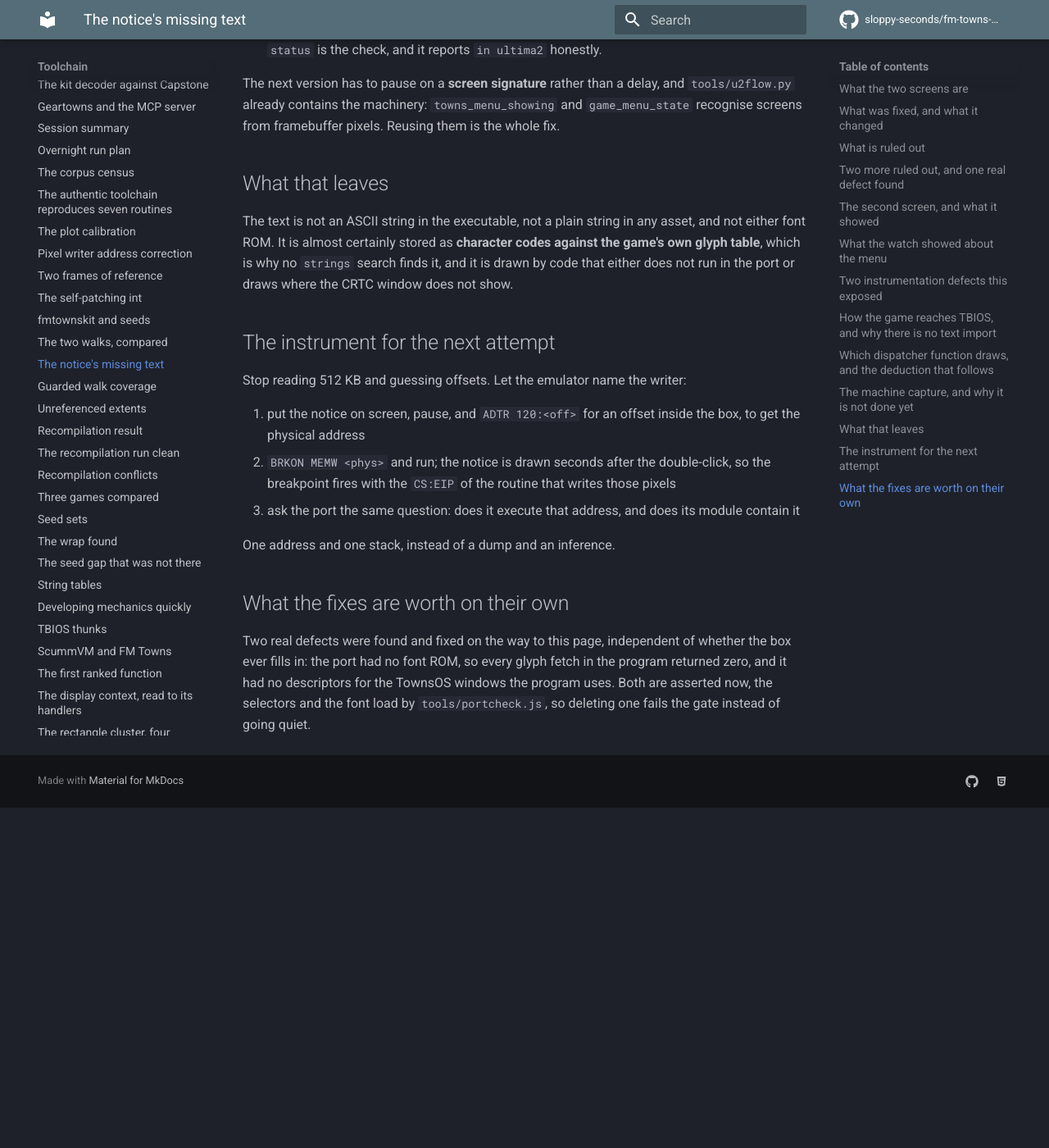
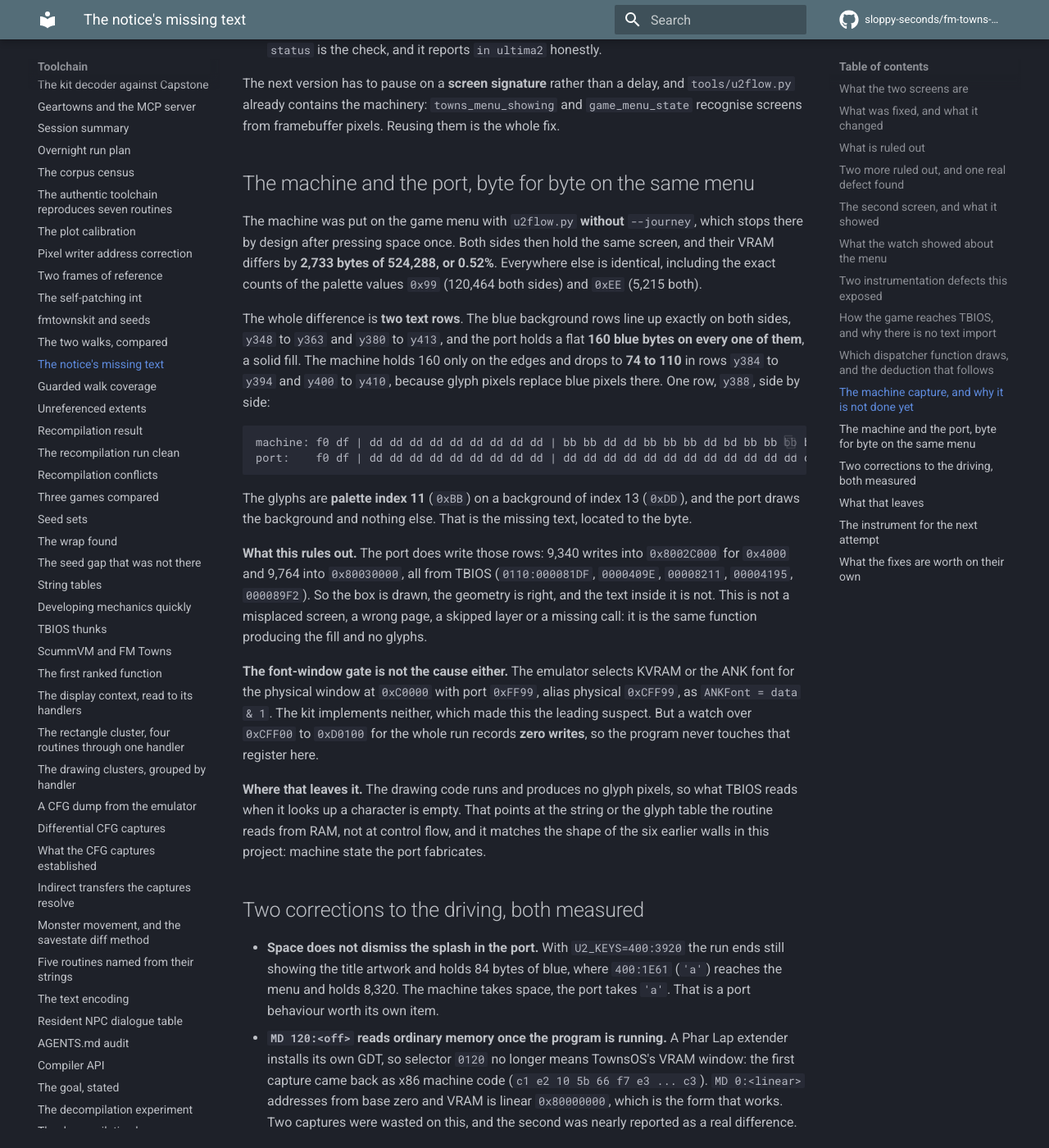
Before and after one commit to sloppy-seconds/fm-towns-ultima, an MkDocs documentation site: the page built from docs/port-missing-text.md, in a window 1280 px wide and 1400 px high, scrolled down 7309 px. Shown: the whole window at 82% size. Built offline with MkDocs 1.6.1 and Material for MkDocs 9.7.7, drawn with Linux system fonts in a browser that asks for light colours; comment, search, counter and statistics services are not loaded; before the commit the page ends 8294 px from its top, so only the background shows below that.

Commit message:
The missing text is 2,733 bytes in two rows, and the port draws the box and not the glyphs
Put both sides on the game menu, which u2flow reaches by design (without --journey it stops there after pressing
space once), and compared all 524,288 bytes of VRAM.

They differ by 2,733 bytes, 0.52%. The palette value counts are identical everywhere else, 0x99 at 120,464 on both
sides and 0xEE at 5,215.

The entire difference is two text rows. The blue rows line up exactly, y348..y363 and y380..y413, and the port
holds a flat 160 blue bytes on every one of them. The machine drops to 74..110 in y384..y394 and y400..y410
because glyph pixels replace blue. Row y388 side by side:

  machine: f0 df | dd dd dd dd dd dd dd dd dd | bb bb dd dd bb bb bb dd bd bb bb bb bb dd dd ...
  port:    f0 df | dd dd dd dd dd dd dd dd dd | dd dd dd dd dd dd dd dd dd dd dd dd dd dd dd ...

The glyphs are palette index 11 on background 13, and the port draws the background alone.

That rules out geometry, page, layer and a skipped call: the port writes those rows 9,340 and 9,764 times from
TBIOS, so the box is drawn and the text inside it is not. It also rules out the KVRAM-or-ANK-font gate at port
0xFF99 / physical 0xCFF99, which the kit does not implement and which was the leading suspect: a watch over
0xCFF00..0xD0100 records zero writes, so the program never touches it.

Two corrections to the driving, both measured and both previously costing captures: space does not dismiss the
splash in the port ('a' does, 8,320 blue bytes against 84), and MD 120:<off> reads ordinary memory once the
program's own GDT is installed, so the machine's VRAM has to be read with MD 0:<linear>.

````diff
--- a/docs/port-missing-text.md
+++ b/docs/port-missing-text.md
@@ -223,6 +223,50 @@
 machinery: `towns_menu_showing` and `game_menu_state` recognise screens from framebuffer pixels. Reusing them is the
 whole fix.
 
+## The machine and the port, byte for byte on the same menu
+
+The machine was put on the game menu with `u2flow.py` **without** `--journey`, which stops there by design after
+pressing space once. Both sides then hold the same screen, and their VRAM differs by **2,733 bytes of 524,288, or
+0.52%**. Everywhere else is identical, including the exact counts of the palette values `0x99` (120,464 both sides)
+and `0xEE` (5,215 both).
+
+The whole difference is **two text rows**. The blue background rows line up exactly on both sides, `y348` to `y363`
+and `y380` to `y413`, and the port holds a flat **160 blue bytes on every one of them**, a solid fill. The machine
+holds 160 only on the edges and drops to **74 to 110** in rows `y384` to `y394` and `y400` to `y410`, because glyph
+pixels replace blue pixels there. One row, `y388`, side by side:
+
+```
+machine: f0 df | dd dd dd dd dd dd dd dd dd | bb bb dd dd bb bb bb dd bd bb bb bb bb dd dd dd dd bb db dd bd ...
+port:    f0 df | dd dd dd dd dd dd dd dd dd | dd dd dd dd dd dd dd dd dd dd dd dd dd dd dd dd dd dd dd dd dd ...
+```
+
+The glyphs are **palette index 11** (`0xBB`) on a background of index 13 (`0xDD`), and the port draws the background
+and nothing else. That is the missing text, located to the byte.
+
+**What this rules out.** The port does write those rows: 9,340 writes into `0x8002C000` for `0x4000` and 9,764 into
+`0x80030000`, all from TBIOS (`0110:000081DF`, `0000409E`, `00008211`, `00004195`, `000089F2`). So the box is drawn,
+the geometry is right, and the text inside it is not. This is not a misplaced screen, a wrong page, a skipped layer
+or a missing call: it is the same function producing the fill and no glyphs.
+
+**The font-window gate is not the cause either.** The emulator selects KVRAM or the ANK font for the physical window at
+`0xC0000` with port `0xFF99`, alias physical `0xCFF99`, as `ANKFont = data & 1`. The kit implements neither, which made
+this the leading suspect. But a watch over `0xCFF00` to `0xD0100` for the whole run records **zero writes**, so the
+program never touches that register here.
+
+**Where that leaves it.** The drawing code runs and produces no glyph pixels, so what TBIOS reads when it looks up a
+character is empty. That points at the string or the glyph table the routine reads from RAM, not at control flow, and
+it matches the shape of the six earlier walls in this project: machine state the port fabricates.
+
+## Two corrections to the driving, both measured
+
+- **Space does not dismiss the splash in the port.** With `U2_KEYS=400:3920` the run ends still showing the title
+  artwork and holds 84 bytes of blue, where `400:1E61` (`'a'`) reaches the menu and holds 8,320. The machine takes
+  space, the port takes `'a'`. That is a port behaviour worth its own item.
+- **`MD 120:<off>` reads ordinary memory once the program is running.** A Phar Lap extender installs its own GDT, so
+  selector `0120` no longer means TownsOS's VRAM window: the first capture came back as x86 machine code
+  (`c1 e2 10 5b 66 f7 e3 ... c3`). `MD 0:<linear>` addresses from base zero and VRAM is linear `0x80000000`, which is
+the form that works. Two captures were wasted on this, and the second was nearly reported as a real difference.
+
 ## What that leaves
 
 The text is not an ASCII string in the executable, not a plain string in any asset, and not either font ROM. It is
````
